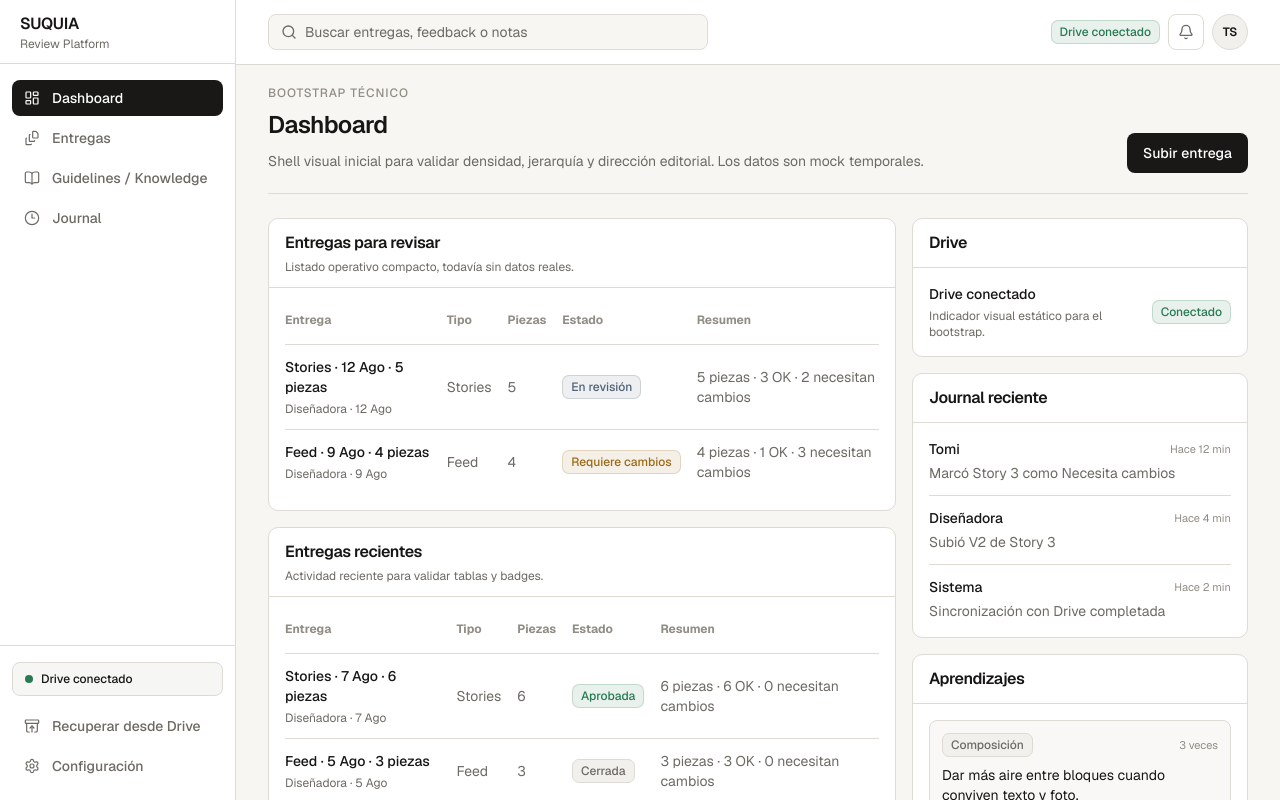
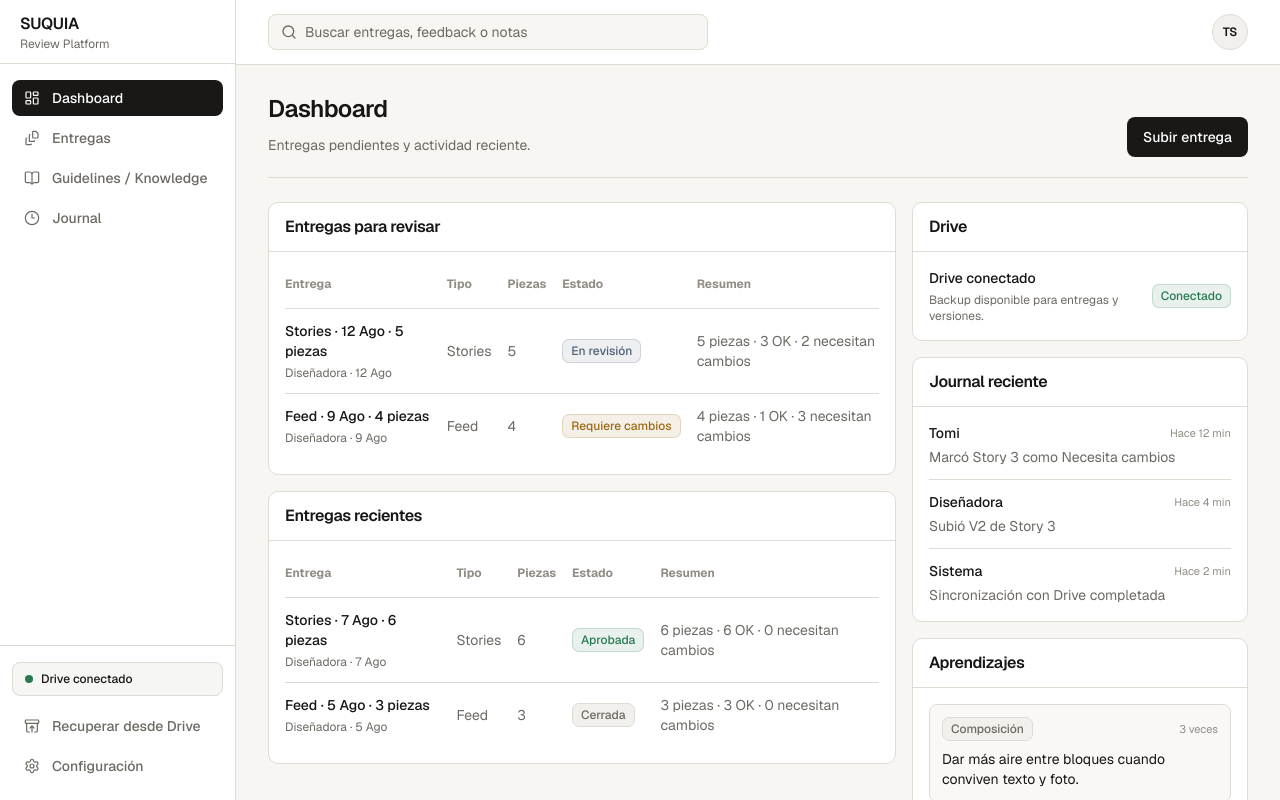
Before and after one commit to tomasales/Suquia-review-platform, a Next.js app: page / in a window 1280 px wide. Shown: the top 800 px of the page. Built offline with nearby package versions, Linux system fonts and the light colour scheme.

Commit message:
fix: refine application shell

```diff
--- a/package.json
+++ b/package.json
@@ -10,7 +10,6 @@
     "typecheck": "next typegen && tsc --noEmit"
   },
   "dependencies": {
-    "lucide-react": "^0.561.0",
     "lucide-react": "^1.31.0",
     "next": "16.3.0",
     "react": "19.2.8",
--- a/src/app/page.tsx
+++ b/src/app/page.tsx
@@ -20,25 +20,18 @@ export default function Home() {
         <AppHeader />
         <main className="px-4 py-5 sm:px-6 lg:px-8">
           <PageHeader
-            eyebrow="Bootstrap técnico"
             title="Dashboard"
-            description="Shell visual inicial para validar densidad, jerarquía y dirección editorial. Los datos son mock temporales."
+            description="Entregas pendientes y actividad reciente."
             action={<Button>Subir entrega</Button>}
           />
 
           <section className="mt-6 grid gap-4 xl:grid-cols-[minmax(0,1fr)_336px]">
             <div className="space-y-4">
-              <Surface
-                title="Entregas para revisar"
-                description="Listado operativo compacto, todavía sin datos reales."
-              >
+              <Surface title="Entregas para revisar">
                 <DeliveryTable deliveries={deliveriesForReview} />
               </Surface>
 
-              <Surface
-                title="Entregas recientes"
-                description="Actividad reciente para validar tablas y badges."
-              >
+              <Surface title="Entregas recientes">
                 <DeliveryTable deliveries={recentDeliveries} />
               </Surface>
             </div>
@@ -51,7 +44,7 @@ export default function Home() {
                       Drive conectado
                     </p>
                     <p className="mt-1 text-xs text-muted-foreground">
-                      Indicador visual estático para el bootstrap.
+                      Backup disponible para entregas y versiones.
                     </p>
                   </div>
                   <Badge tone="success">Conectado</Badge>
--- a/src/components/layout/app-header.tsx
+++ b/src/components/layout/app-header.tsx
@@ -1,6 +1,4 @@
-import { Bell, Menu, Search } from "lucide-react";
-
-import { Badge } from "@/components/ui/badge";
+import { Menu, Search } from "lucide-react";
 
 export function AppHeader() {
   return (
@@ -22,14 +20,6 @@ export function AppHeader() {
         </div>
 
         <div className="ml-auto flex items-center gap-2">
-          <Badge tone="success">Drive conectado</Badge>
-          <button
-            aria-label="Notificaciones"
-            className="hidden size-9 items-center justify-center rounded-[8px] border border-border text-muted-foreground sm:inline-flex"
-            type="button"
-          >
-            <Bell className="size-4" />
-          </button>
           <div className="flex size-9 items-center justify-center rounded-full border border-border bg-surface-muted text-xs font-semibold text-foreground">
             TS
           </div>
```
